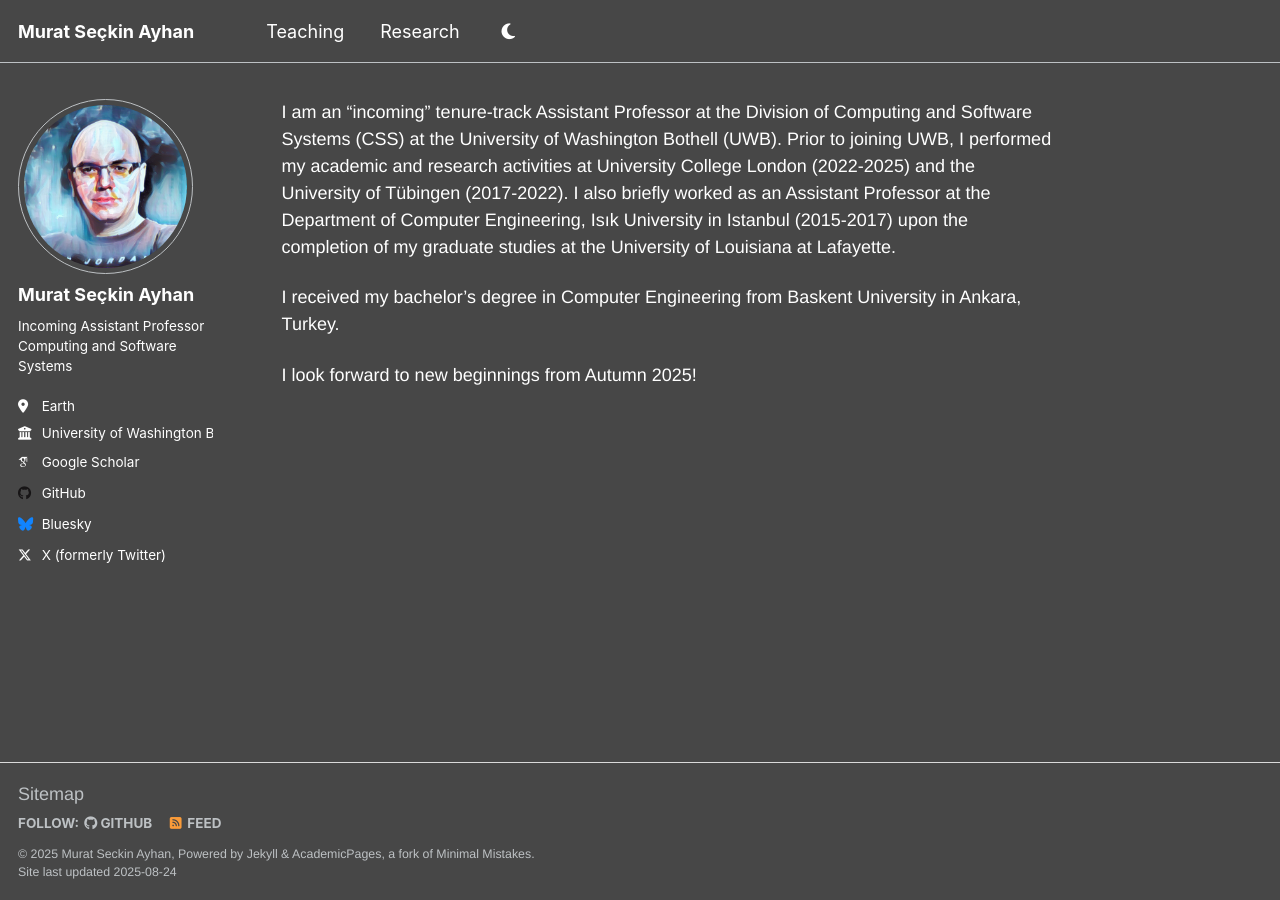
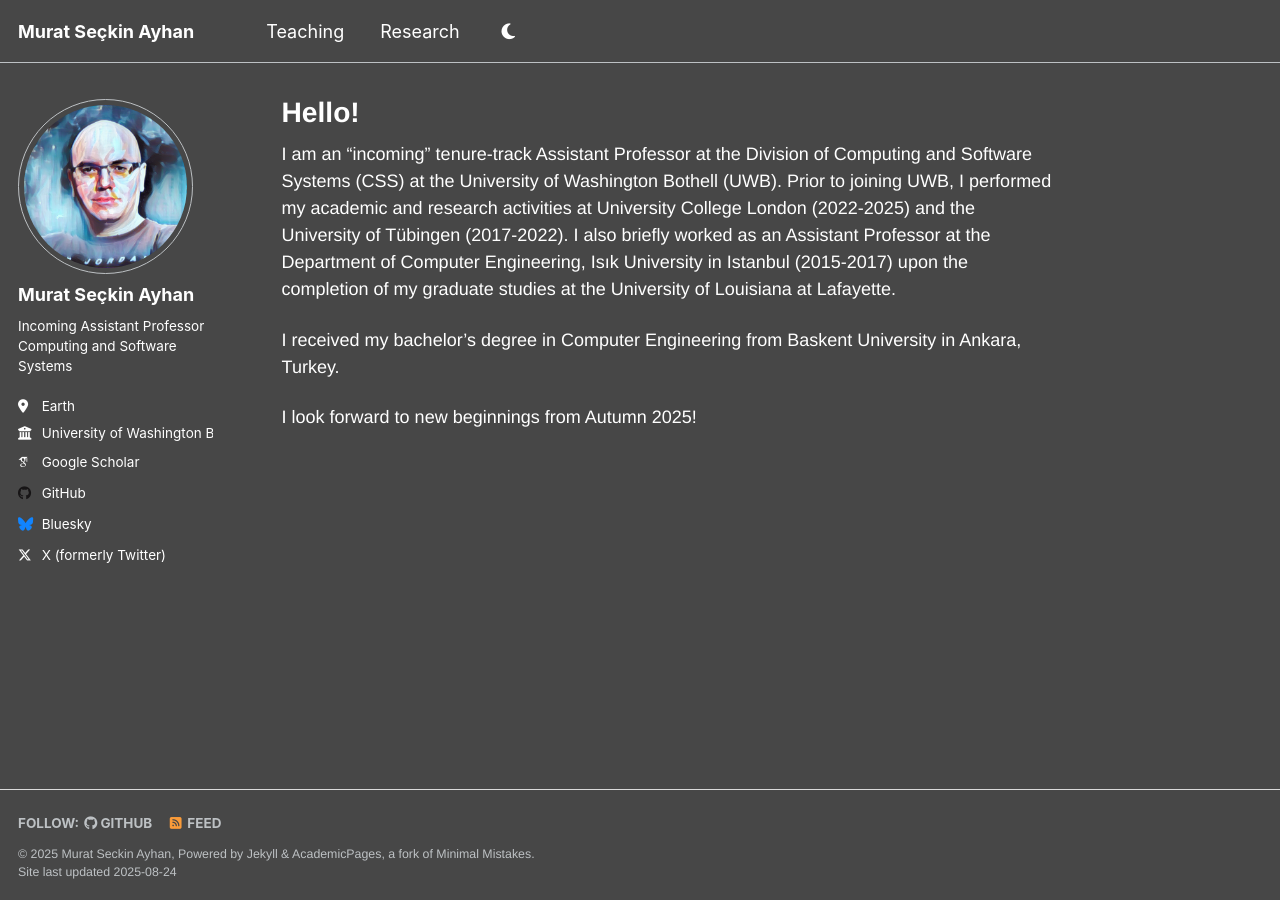
Before and after one commit to msayhan/msayhan.github.io, a Jekyll site: the page built from _pages/about.md, in a window 1280 px wide. Built offline with Jekyll 4.4.1, drawn with Linux system fonts in a browser that asks for light colours; some web fonts are replaced; a script that is not in the unit is left out.

Commit message:
page title in page hero display none

```diff
--- a/_includes/footer/custom.html
+++ b/_includes/footer/custom.html
@@ -1,6 +1,6 @@
 <!-- start custom footer snippets -->
 
-<a href="/sitemap/">Sitemap</a>
+<!-- <a href="/sitemap/">Sitemap</a> -->
 
 <!-- Support for MatJax -->
 <script defer src="https://cdnjs.cloudflare.com/polyfill/v3/polyfill.min.js?features=es6"></script>
--- a/_sass/layout/_page.scss
+++ b/_sass/layout/_page.scss
@@ -37,9 +37,9 @@
 .page__title {
   margin-top: 0;
   line-height: 1;
-  // MSA added the lines below
-  display: none;
-  // MSA
+  // // MSA added the lines below
+  // display: none;
+  // // MSA
 
   & + .page__meta {
     margin-top: -0.5em;
@@ -236,9 +236,9 @@
   color: var(--global-text-color-light);
   font-family: $sans-serif;
   font-size: $type-size-6;
-  // MSA added the lines below
-  display: none;
-  // MSA
+  // // MSA added the lines below
+  // display: none;
+  // // MSA
 
   p {
     margin: 0;
@@ -252,9 +252,9 @@
 .page__meta-title {
   margin-bottom: 10px;
   font-size: $type-size-6;
-  // MSA added the lines below
-  display: none;
-  // MSA
+  // // MSA added the lines below
+  // display: none;
+  // // MSA
   text-transform: uppercase;
 }
 
```
